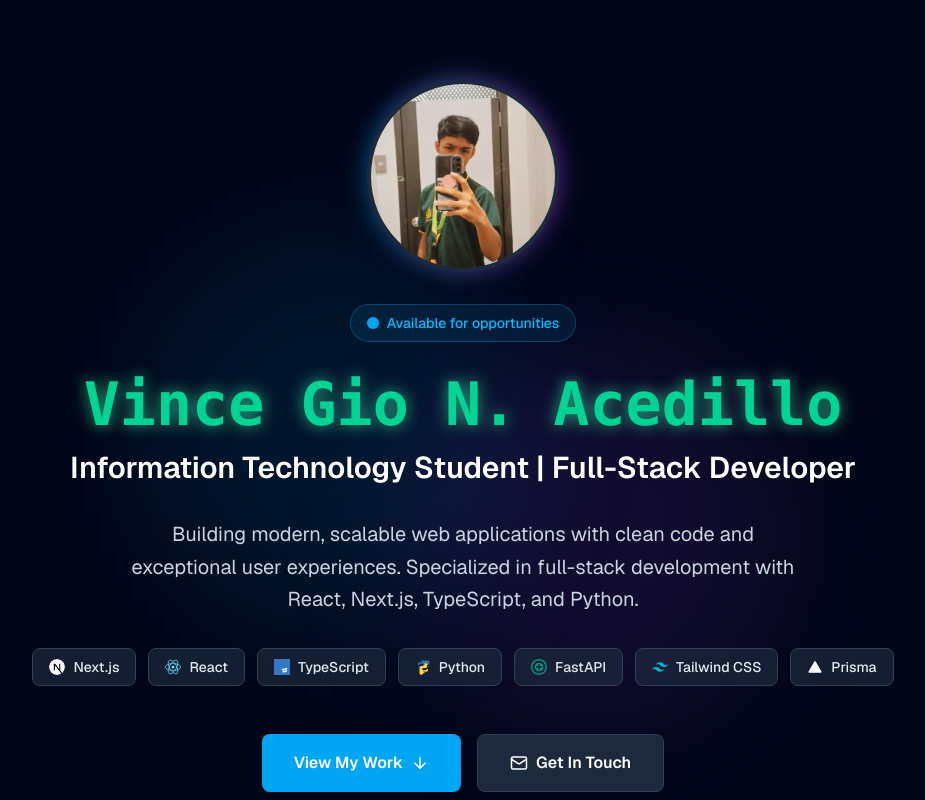
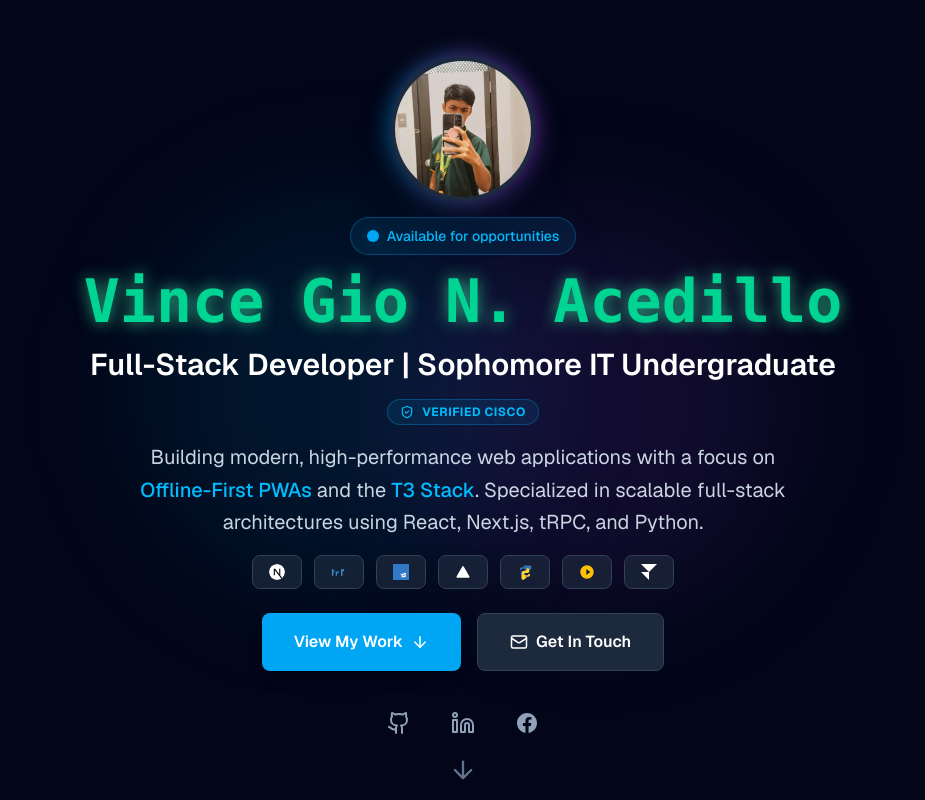
Before and after one commit to binsacedillo/portfolio-v2, a Next.js app: page / in a window 1280 px wide. Shown: the top 800 px of the page, without its empty margins (177-1102 px from the left). Built offline with nearby package versions, Linux system fonts and the light colour scheme.

Commit message:
refactor: integrate Hero trust-badges and scale for viewport balance [Audit Time: 2026-04-02 15:06:18]

```diff
--- a/src/app/page.tsx
+++ b/src/app/page.tsx
@@ -1,6 +1,5 @@
 import Hero from "../components/landing/Hero";
 import Timeline from "../components/landing/Timeline";
-import Certifications from "../components/landing/Certifications";
 import ScrollShowcase from "../components/landing/ScrollShowcase";
 import Footer from "../components/Footer";
 import BackToTop from "../components/BackToTop";
@@ -12,7 +11,6 @@ export default function Home() {
       <div id="timeline">
         <Timeline />
       </div>
-      <Certifications />
       <div id="projects">
         <ScrollShowcase />
       </div>
--- /dev/null
+++ b/src/components/landing/CredentialBadges.tsx
@@ -0,0 +1,76 @@
+"use client";
+import { motion, AnimatePresence } from "framer-motion";
+import { ShieldCheck, ExternalLink, Award } from "lucide-react";
+import Image from "next/image";
+import React, { useState } from "react";
+import { certifications } from "~/data/certifications";
+
+export default function CredentialBadges() {
+    const [hoveredIndex, setHoveredIndex] = useState<number | null>(null);
+
+    return (
+        <div className="flex flex-wrap items-center justify-center gap-4 mt-2">
+            {certifications.map((cert, index) => (
+                <div
+                    key={cert.title + index}
+                    className="relative"
+                    onMouseEnter={() => setHoveredIndex(index)}
+                    onMouseLeave={() => setHoveredIndex(null)}
+                >
+                    {/* Minimalist Chip */}
+                    <div className="flex items-center gap-2 bg-sky-500/10 border border-sky-500/30 rounded-full px-3 py-1 hover:bg-sky-500/20 transition-all cursor-pointer">
+                        <ShieldCheck className="text-sky-400" size={14} />
+                        <span className="text-xs text-sky-400 font-bold uppercase tracking-wider">
+                            Verified {cert.issuer}
+                        </span>
+                    </div>
+
+                    {/* Popover */}
+                    <AnimatePresence>
+                        {hoveredIndex === index && (
+                            <motion.div
+                                initial={{ opacity: 0, y: 10, scale: 0.95 }}
+                                animate={{ opacity: 1, y: 5, scale: 1 }}
+                                exit={{ opacity: 0, y: 10, scale: 0.95 }}
+                                className="absolute left-1/2 -translate-x-1/2 top-full z-50 w-64 p-4 mt-2 bg-slate-900/90 backdrop-blur-xl border border-slate-700/50 rounded-xl shadow-2xl"
+                            >
+                                <div className="flex flex-col items-center text-center space-y-3">
+                                    <div className="relative w-16 h-16 bg-white/5 rounded-lg p-2">
+                                        <Image
+                                            src={cert.badgeUrl}
+                                            alt={cert.title}
+                                            fill
+                                            className="object-contain"
+                                        />
+                                    </div>
+                                    <div>
+                                        <div className="flex items-center justify-center gap-2 text-sky-400 text-[10px] font-bold uppercase tracking-widest mb-1">
+                                            <Award size={10} />
+                                            {cert.issuer}
+                                        </div>
+                                        <h4 className="text-sm font-bold text-white mb-1">
+                                            {cert.title}
+                                        </h4>
+                                        <p className="text-slate-400 text-xs line-clamp-2 leading-relaxed">
+                                            {cert.description}
+                                        </p>
+                                    </div>
+                                    <a
+                                        href={cert.verificationUrl}
+                                        target="_blank"
+                                        rel="noopener noreferrer"
+                                        className="inline-flex items-center gap-2 text-sky-400 hover:text-sky-300 font-semibold text-xs border border-sky-500/30 hover:border-sky-500/50 rounded-lg px-3 py-1.5 transition-all w-full justify-center"
+                                    >
+                                        Verify Credential
+                                        <ExternalLink size={12} />
+                                    </a>
+                                </div>
+                                <div className="absolute top-0 left-1/2 -translate-x-1/2 -translate-y-1 w-2 h-2 bg-slate-900 rotate-45 border-t border-l border-slate-700/50" />
+                            </motion.div>
+                        )}
+                    </AnimatePresence>
+                </div>
+            ))}
+        </div>
+    );
+}
--- a/src/components/landing/Hero.tsx
+++ b/src/components/landing/Hero.tsx
@@ -1,9 +1,10 @@
 "use client";
 import { motion } from "framer-motion";
-import { ArrowDown, Mail, GithubIcon, LinkedinIcon } from "lucide-react";
+import { ArrowDown, Mail, Github, Linkedin } from "lucide-react";
 import Image from "next/image";
 import { useState } from "react";
 import JapaneseMorphingTitle from "./JapaneseMorphingTitle";
+import CredentialBadges from "./CredentialBadges";
 
 const TECH_STACK = [
     {
@@ -22,15 +23,10 @@ const TECH_STACK = [
         )
     },
     {
-        name: "React",
+        name: "tRPC",
         icon: (
-            <svg viewBox="-10.5 -9.45 21 18.9" className="w-4 h-4 text-[#61DAFB] fill-current">
-                <circle cx="0" cy="0" r="2" fill="currentColor" />
-                <g stroke="currentColor" strokeWidth="1" fill="none">
-                    <ellipse rx="10" ry="4.5" />
-                    <ellipse rx="10" ry="4.5" transform="rotate(60)" />
-                    <ellipse rx="10" ry="4.5" transform="rotate(120)" />
-                </g>
+            <svg viewBox="0 0 24 24" className="w-4 h-4" fill="#398ccb">
+                <path d="M1.328 17.514v-9.61h2.203v1.89h1.797v1.86h-1.797v5.86H1.328zm5.719 0v-6.328H8.86v1.078c.453-.875 1.25-1.328 2.39-1.328.25 0 .438.016.61.047v2.125c-.219-.047-.484-.078-.719-.078-1.281 0-2.078.687-2.281 2.015v2.469H7.047zm8.016 0v-9.61h4.64v3.125h-2.437v6.485h-2.203z" />
             </svg>
         )
     },
@@ -44,6 +40,14 @@ const TECH_STACK = [
         )
     },
     {
+        name: "Prisma",
+        icon: (
+            <svg viewBox="0 0 24 24" className="w-4 h-4" fill="white">
+                <path d="M2.316 18.797l8.65-15.22a1.157 1.157 0 0 1 2.068 0l8.65 15.22a1.157 1.157 0 0 1-1.034 1.703H3.35a1.157 1.157 0 0 1-1.034-1.703z" />
+            </svg>
+        )
+    },
+    {
         name: "Python",
         icon: (
             <svg viewBox="0 0 256 256" className="w-4 h-4">
@@ -53,26 +57,18 @@ const TECH_STACK = [
         )
     },
     {
-        name: "FastAPI",
+        name: "Serwist (PWA)",
         icon: (
-            <svg viewBox="0 0 24 24" className="w-4 h-4" fill="#009688">
-                <path d="M12 0C5.37 0 0 5.37 0 12s5.37 12 12 12 12-5.37 12-12S18.63 0 12 0zm0 2.18c5.42 0 9.82 4.4 9.82 9.82 0 5.42-4.4 9.82-9.82 9.82-5.42 0-9.82-4.4-9.82-9.82 0-5.42 4.4-9.82 9.82-9.82zM12 5.45c-3.6 0-6.55 2.95-6.55 6.55 0 3.6 2.95 6.55 6.55 6.55 3.6 0 6.55-2.95 6.55-6.55 0-3.6-2.95-6.55-6.55-6.55zm-1.09 2.18h2.18v3.27h3.27v2.18h-3.27v3.27h-2.18v-3.27H7.64v-2.18h3.27V7.63z" />
+            <svg viewBox="0 0 24 24" className="w-4 h-4" fill="#FFC107">
+                <path d="M12 2C6.48 2 2 6.48 2 12s4.48 10 10 10 10-4.48 10-10S17.52 2 12 2zm-1 14.5v-9l6 4.5-6 4.5z" />
             </svg>
         )
     },
     {
-        name: "Tailwind CSS",
-        icon: (
-            <svg viewBox="0 0 24 24" className="w-4 h-4" fill="#06B6D4">
-                <path d="M12.001,4.8c-3.2,0-5.2,1.6-6,4.8c1.2-1.6,2.6-2.2,4.2-1.8c0.913,0.228,1.565,0.89,2.288,1.624 C13.666,10.618,15.027,12,18.001,12c3.2,0,5.2-1.6,6-4.8c-1.2,1.6-2.6,2.2-4.2,1.8c-0.913-0.228-1.565-0.89-2.288-1.624 C16.337,6.182,14.976,4.8,12.001,4.8z M6.001,12c-3.2,0-5.2,1.6-6,4.8c1.2-1.6,2.6-2.2,4.2-1.8c0.913,0.228,1.565,0.89,2.288,1.624 c1.177,1.194,2.538,2.576,5.512,2.576c3.2,0,5.2-1.6,6-4.8c-1.2,1.6-2.6,2.2-4.2,1.8c-0.913-0.228-1.565-0.89-2.288-1.624 C10.337,13.382,8.976,12,6.001,12z" />
-            </svg>
-        )
-    },
-    {
-        name: "Prisma",
+        name: "Framer Motion",
         icon: (
             <svg viewBox="0 0 24 24" className="w-4 h-4" fill="white">
-                <path d="M2.316 18.797l8.65-15.22a1.157 1.157 0 0 1 2.068 0l8.65 15.22a1.157 1.157 0 0 1-1.034 1.703H3.35a1.157 1.157 0 0 1-1.034-1.703z" />
+                <path d="M0 0l12 12L24 0H0zm0 12l12 12V12H0z" />
             </svg>
         )
     },
@@ -88,7 +84,7 @@ export default function Hero() {
 
     return (
         <section
-            className="relative min-h-screen w-full flex flex-col items-center justify-center bg-slate-950 px-6 py-20"
+            className="relative min-h-screen w-full flex flex-col items-center justify-around bg-slate-950 px-6 py-8"
             aria-label="Hero section"
         >
             {/* Background gradient effects */}
@@ -98,7 +94,7 @@ export default function Hero() {
             </div>
 
             {/* Main content */}
-            <div className="relative z-10 max-w-4xl w-full flex flex-col items-center text-center space-y-8">
+            <div className="relative z-10 max-w-4xl w-full flex flex-col items-center text-center space-y-4">
 
                 {/* Professional Photo */}
                 <motion.div
@@ -107,7 +103,7 @@ export default function Hero() {
                     transition={{ duration: 0.6, type: "spring" as const, stiffness: 200 }}
                     className="relative"
                 >
-                    <div className="relative w-40 h-40 md:w-48 md:h-48">
+                    <div className="relative w-28 h-28 md:w-36 md:h-36">
                         {/* Animated ring */}
                         <div className="absolute inset-0 rounded-full bg-linear-to-r from-sky-500 to-purple-500 opacity-75 blur-md animate-pulse" />
                         {/* Photo container */}
@@ -149,28 +145,31 @@ export default function Hero() {
                 <JapaneseMorphingTitle />
 
                 {/* Role/Title with high contrast (WCAG AAA compliant) */}
-                <motion.h2
-                    className="text-2xl md:text-3xl font-semibold text-white"
+                <motion.div
                     initial={{ opacity: 0, y: 20 }}
                     animate={{ opacity: 1, y: 0 }}
                     transition={{ duration: 0.6, delay: 0.2 }}
+                    className="flex flex-col items-center space-y-2"
                 >
-                    Information Technology Student | Full-Stack Developer
-                </motion.h2>
+                    <h2 className="text-2xl md:text-3xl font-semibold text-white">
+                        Full-Stack Developer | Sophomore IT Undergraduate
+                    </h2>
+                    <CredentialBadges />
+                </motion.div>
 
                 {/* Value proposition - clear and concise (ISO 9241-110) */}
                 <motion.p
-                    className="text-lg md:text-xl text-slate-300 max-w-2xl leading-relaxed"
+                    className="text-base md:text-xl text-slate-300 max-w-2xl leading-relaxed"
                     initial={{ opacity: 0, y: 20 }}
                     animate={{ opacity: 1, y: 0 }}
                     transition={{ duration: 0.6, delay: 0.3 }}
                 >
-                    Building modern, scalable web applications with clean code and exceptional user experiences. Specialized in full-stack development with React, Next.js, TypeScript, and Python.
+                    Building modern, high-performance web applications with a focus on <span className="text-sky-400 font-medium">Offline-First PWAs</span> and the <span className="text-sky-400 font-medium">T3 Stack</span>. Specialized in scalable full-stack architectures using React, Next.js, tRPC, and Python.
                 </motion.p>
 
                 {/* Key skills/badges */}
                 <motion.div
-                    className="flex flex-wrap gap-3 justify-center"
+                    className="grid grid-cols-3 sm:flex sm:flex-wrap gap-2 sm:gap-3 justify-center"
                     initial={{ opacity: 0, y: 20 }}
                     animate={{ opacity: 1, y: 0 }}
                     transition={{ duration: 0.6, delay: 0.4 }}
@@ -178,17 +177,17 @@ export default function Hero() {
                     {TECH_STACK.map((tech) => (
                         <span
                             key={tech.name}
-                            className="flex items-center gap-2 bg-slate-800/70 border border-slate-700 text-slate-200 text-sm px-4 py-2 rounded-lg font-medium hover:bg-slate-800 transition-colors cursor-default"
+                            className="flex items-center justify-center gap-2 bg-slate-800/70 border border-slate-700 text-slate-200 text-[10px] sm:text-sm px-2 sm:px-4 py-2 rounded-lg font-medium hover:bg-slate-800 transition-colors cursor-default whitespace-nowrap"
                         >
                             {tech.icon}
-                            {tech.name}
+                            <span className="hidden xs:inline">{tech.name}</span>
                         </span>
                     ))}
                 </motion.div>
 
                 {/* Primary and Secondary CTAs (ISO 9241-143: User guidance) */}
                 <motion.div
-                    className="flex flex-col sm:flex-row gap-4 pt-4"
+                    className="flex flex-col sm:flex-row gap-4 pt-2"
                     initial={{ opacity: 0, y: 20 }}
                     animate={{ opacity: 1, y: 0 }}
                     transition={{ duration: 0.6, delay: 0.5 }}
@@ -216,7 +215,7 @@ export default function Hero() {
 
                 {/* Social links with proper labels (Accessibility) */}
                 <motion.div
-                    className="flex gap-6 pt-6"
+                    className="flex gap-6 pt-4"
                     initial={{ opacity: 0 }}
                     animate={{ opacity: 1 }}
                     transition={{ duration: 0.6, delay: 0.6 }}
@@ -228,7 +227,7 @@ export default function Hero() {
                         aria-label="Visit my GitHub profile"
                         className="text-slate-400 hover:text-white transition-colors p-2 hover:bg-slate-800 rounded-lg focus:outline-none focus:ring-2 focus:ring-slate-600"
                     >
-                        <GithubIcon size={24} />
+                        <Github size={24} />
                     </a>
                     <a
                         href="https://www.linkedin.com/in/vince-gio-acedillo-449688318"
@@ -237,7 +236,7 @@ export default function Hero() {
                         aria-label="Visit my LinkedIn profile"
                         className="text-slate-400 hover:text-white transition-colors p-2 hover:bg-slate-800 rounded-lg focus:outline-none focus:ring-2 focus:ring-slate-600"
                     >
-                        <LinkedinIcon size={24} />
+                        <Linkedin size={24} />
                     </a>
                     <a
                         href="https://www.facebook.com/binsAced"
@@ -252,9 +251,9 @@ export default function Hero() {
                 </motion.div>
             </div>
 
-            {/* Scroll indicator - subtle visual guidance (ISO 9241-110) */}
+            {/* Scroll indicator - hidden on mobile if too crowded, or just positioned naturally */}
             <motion.div
-                className="absolute bottom-8 left-1/2 -translate-x-1/2"
+                className="hidden md:flex absolute bottom-4 left-1/2 -translate-x-1/2"
                 initial={{ opacity: 0, y: -10 }}
                 animate={{ opacity: 1, y: 0 }}
                 transition={{ duration: 0.8, delay: 1, repeat: Infinity, repeatType: "reverse" }}
--- /dev/null
+++ b/src/data/certifications.tsx
@@ -0,0 +1,12 @@
+import { type Certification } from "~/components/landing/Certifications";
+
+export const certifications: Certification[] = [
+    {
+        title: "CCNA: Introduction to Networks",
+        issuer: "Cisco",
+        date: "March 29, 2026",
+        badgeUrl: "/badges/ccna-introduction-to-networks.png",
+        verificationUrl: "https://www.credly.com/badges/206b15ee-497f-4ac9-a637-6c504f7e2f57/public_url",
+        description: "Knowledge of networking including IP addressing, Ethernet protocols, and configuring connectivity between switches and routers.",
+    },
+];
```
